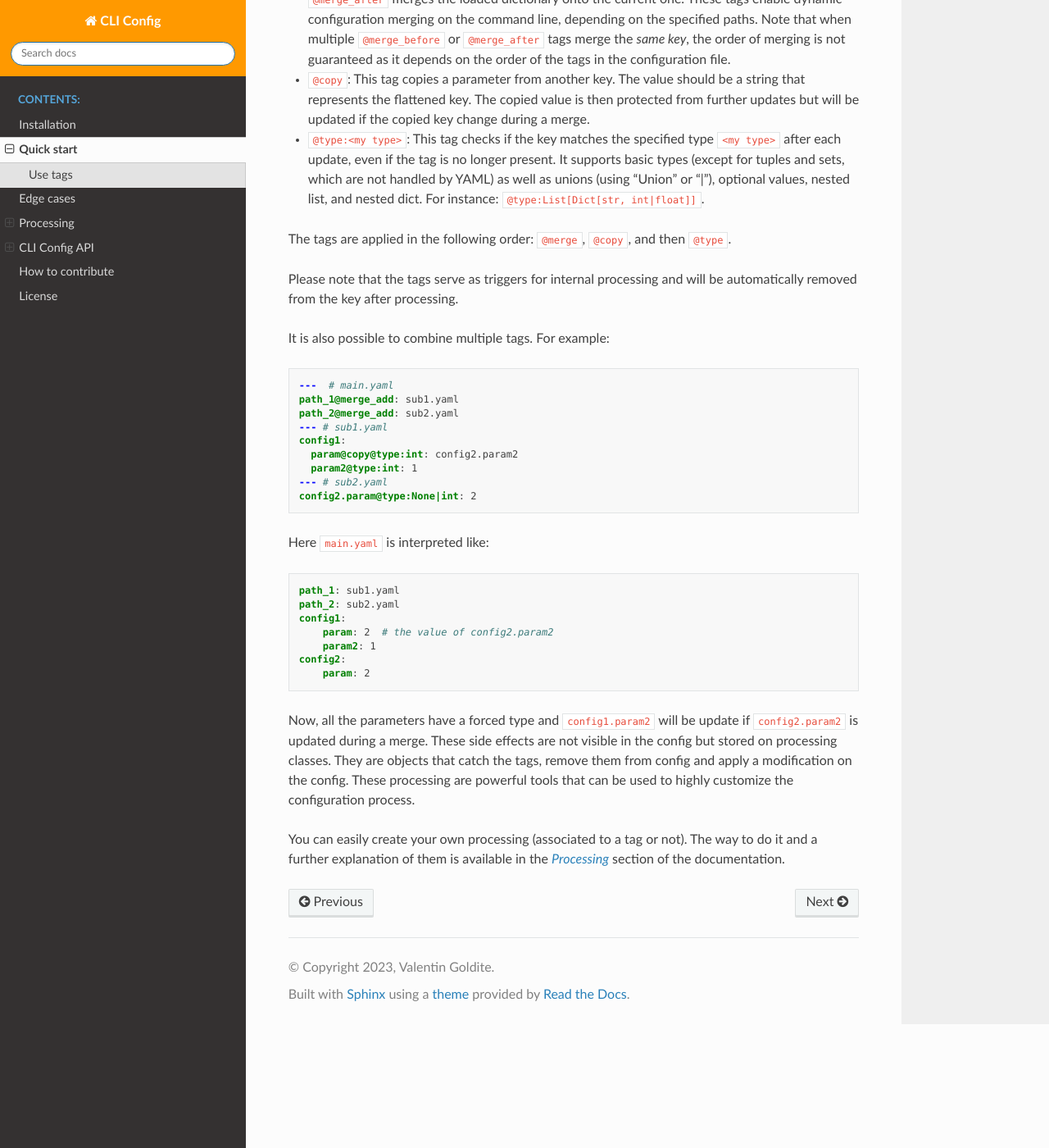
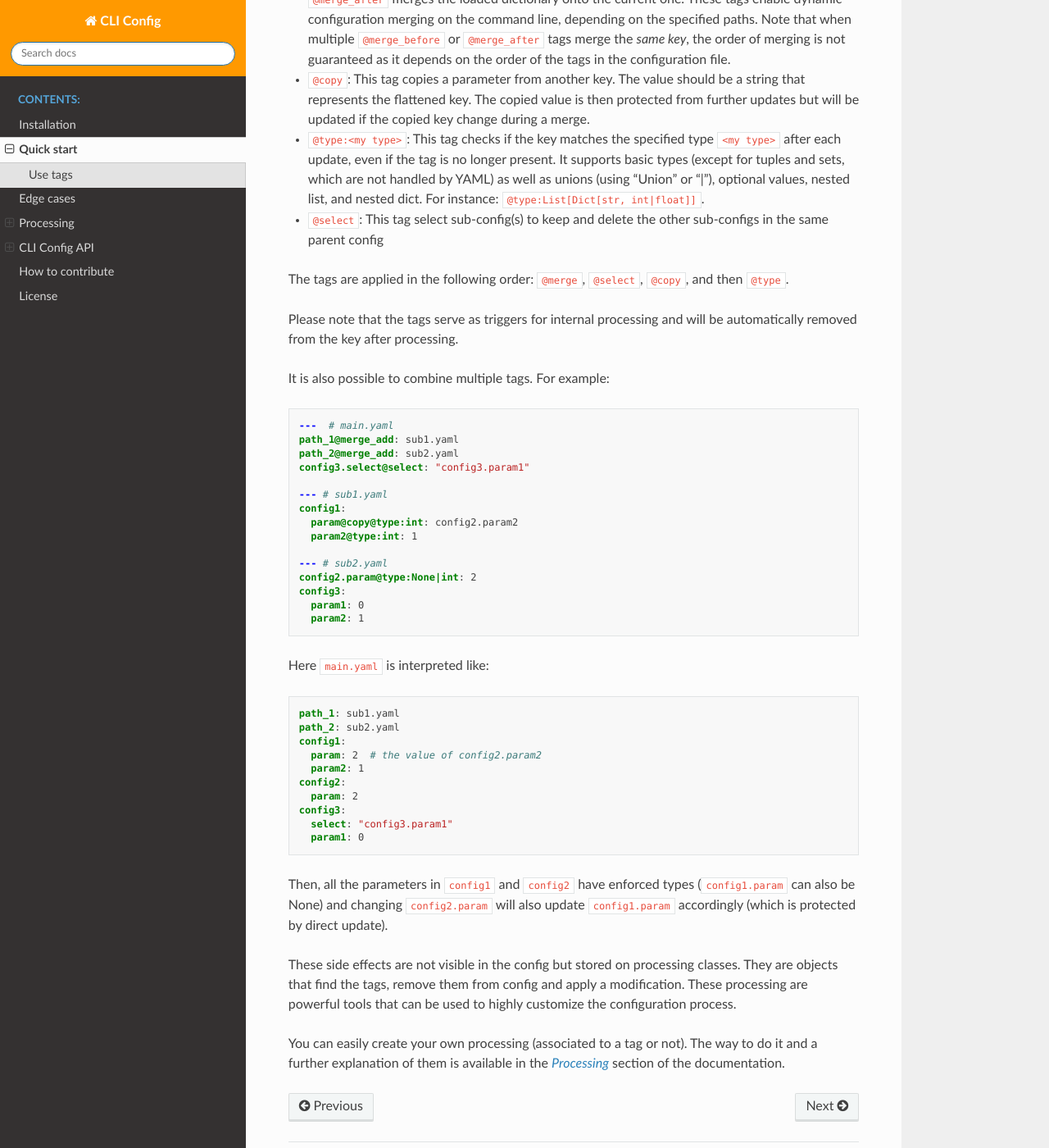
Before and after one commit to valentingol/cliconfig, a Sphinx documentation site: the page built from docs/quickstart.md, in a window 1280 px wide and 1400 px high, scrolled down 1974 px. Shown: the whole window at 82% size. Built offline with Sphinx 7.4.7 and the Read the Docs theme 2.0.0, drawn with Linux system fonts in a browser that asks for light colours; the version number could not be read and is left out.

Commit message:
📝 Add @select examples

````diff
--- a/docs/quickstart.md
+++ b/docs/quickstart.md
@@ -99,12 +99,15 @@ The default tags include:
   that represents the flattened key. The copied value is then protected from further
   updates but will be updated if the copied key change during a merge.
 * `@type:<my type>`: This tag checks if the key matches the specified type `<my type>`
-   after each update, even if the tag is no longer present. It supports basic types
-   (except for tuples and sets, which are not handled by YAML) as well as unions
-   (using "Union" or "|"), optional values, nested list, and nested dict.
-   For instance: `@type:List[Dict[str, int|float]]`.
+  after each update, even if the tag is no longer present. It supports basic types
+  (except for tuples and sets, which are not handled by YAML) as well as unions
+  (using "Union" or "|"), optional values, nested list, and nested dict.
+  For instance: `@type:List[Dict[str, int|float]]`.
+* `@select`: This tag select sub-config(s) to keep and delete the other
+  sub-configs in the same parent config
 
-The tags are applied in the following order: `@merge`, `@copy`, and then `@type`.
+The tags are applied in the following order: `@merge`, `@select`, `@copy`,
+and then `@type`.
 
 Please note that the tags serve as triggers for internal processing and will be
 automatically removed from the key after processing.
@@ -115,12 +118,18 @@ It is also possible to combine multiple tags. For example:
 ---  # main.yaml
 path_1@merge_add: sub1.yaml
 path_2@merge_add: sub2.yaml
+config3.select@select: "config3.param1"
+
 --- # sub1.yaml
 config1:
   param@copy@type:int: config2.param2
   param2@type:int: 1
+
 --- # sub2.yaml
 config2.param@type:None|int: 2
+config3:
+  param1: 0
+  param2: 1
 ```
 
 Here `main.yaml` is interpreted like:
@@ -129,16 +138,21 @@ Here `main.yaml` is interpreted like:
 path_1: sub1.yaml
 path_2: sub2.yaml
 config1:
-    param: 2  # the value of config2.param2
-    param2: 1
+  param: 2  # the value of config2.param2
+  param2: 1
 config2:
-    param: 2
+  param: 2
+config3:
+  select: "config3.param1"
+  param1: 0
 ```
 
-Now, all the parameters have a forced type and `config1.param2` will be
-update if `config2.param2` is updated during a merge. These side effects are not
-visible in the config but stored on processing classes. They are objects that
-catch the tags, remove them from config and apply a modification on the config.
+Then, all the parameters in `config1` and `config2` have enforced types
+(`config1.param` can also be None) and changing `config2.param` will also update
+`config1.param` accordingly (which is protected by direct update).
+
+These side effects are not visible in the config but stored on processing classes.
+They are objects that find the tags, remove them from config and apply a modification.
 These processing are powerful tools that can be used to highly customize the
 configuration process.
 
````
Also changed, not shown: README.md (+25 -11 lines), README_pypi.md (+14 -7 lines), docs/index.rst (+13 -6 lines).
